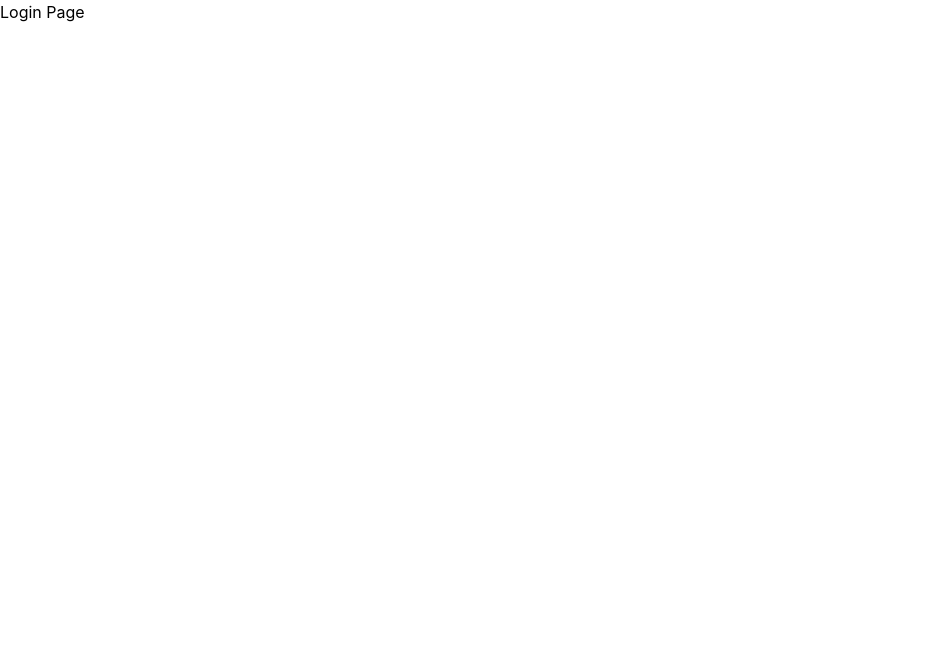
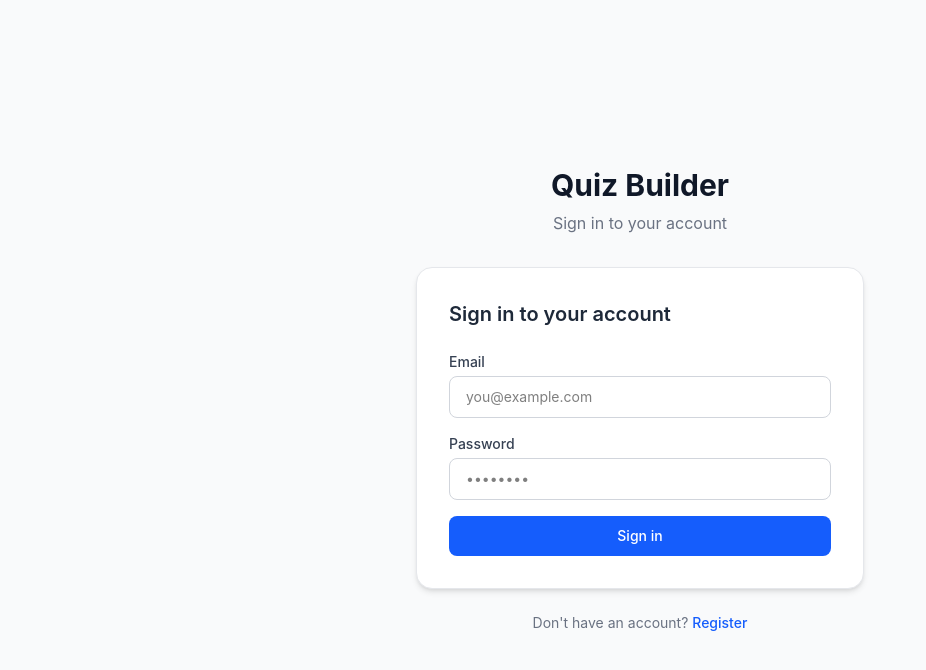
Before and after one commit to xxFREESHROUDxx/quiz-frontend, a React (Vite) app: page /login in a window 1280 px wide. Shown: the top 670 px of the page, without its empty margins (0-926 px from the left). Built offline with nearby package versions, Linux system fonts and the light colour scheme.

Commit message:
feat: add authentication and routing components, implement login functionality, and define route constants

```diff
--- a/src/App.tsx
+++ b/src/App.tsx
@@ -7,11 +7,12 @@ import DashboardPage from "./pages/DashboardPage";
 import PrivateRoute from "./components/PrivateRoute";
 import CreateQuizPage from "./pages/CreateQuizPage";
 import EditQuizPage from "./pages/EditQuizPage";
+import { WEB_ROUTES } from "./constants/webRoutes";
 
 function RootRedirect() {
   const { token } = useAuth();
 
-  return token ? <Navigate to="/dashboard" /> : <Navigate to="/login" />;
+  return token ? <Navigate to={WEB_ROUTES.DASHBOARD} /> : <Navigate to={WEB_ROUTES.LOGIN} />;
 }
 
 export default function App() {
@@ -20,16 +21,16 @@ export default function App() {
       <AuthProvider>
         <Routes>
           {/* Root redirect */}
-          <Route path="/" element={<RootRedirect />} />
+          <Route path={WEB_ROUTES.HOME} element={<RootRedirect />} />
 
           {/* Public routes */}
-          <Route path="/login" element={<LoginPage />} />
-          <Route path="/register" element={<RegisterPage />} />
-          <Route path="/q/:permalink" element={<TakeQuizPage />} />
+          <Route path={WEB_ROUTES.LOGIN} element={<LoginPage />} />
+          <Route path={WEB_ROUTES.REGISTER} element={<RegisterPage />} />
+          <Route path={WEB_ROUTES.PERMALINK} element={<TakeQuizPage />} />
 
           {/* Protected routes */}
           <Route
-            path="/dashboard"
+            path={WEB_ROUTES.DASHBOARD}
             element={
               <PrivateRoute>
                 <DashboardPage />
@@ -38,7 +39,7 @@ export default function App() {
           />
 
           <Route
-            path="/quizzes/new"
+            path={WEB_ROUTES.CREATE_QUIZ}
             element={
               <PrivateRoute>
                 <CreateQuizPage />
@@ -47,7 +48,7 @@ export default function App() {
           />
 
           <Route
-            path="/quizzes/:id/edit"
+            path={WEB_ROUTES.EDIT_QUIZ}
             element={
               <PrivateRoute>
                 <EditQuizPage />
@@ -56,7 +57,7 @@ export default function App() {
           />
 
           {/* Catch all route */}
-          <Route path="*" element={<Navigate to="/" replace />} />
+          <Route path="*" element={<Navigate to={WEB_ROUTES.HOME} replace />} />
         </Routes>
       </AuthProvider>
     </BrowserRouter>
--- /dev/null
+++ b/src/components/AuthLayout.tsx
@@ -0,0 +1,46 @@
+import type { FunctionComponent, ReactNode } from "react";
+import { Link } from "react-router-dom";
+
+interface AuthLayoutProps {
+  title: string;
+  subtitle: string;
+  subtitleLinkText: string;
+  subtitleLinkHref: string;
+  children: ReactNode;
+}
+
+const AuthLayout: FunctionComponent<AuthLayoutProps> = ({
+  title,
+  subtitle,
+  subtitleLinkText,
+  subtitleLinkHref,
+  children,
+}) => {
+  return (
+    <div className="min-h-screen bg-gray-50 flex items-center justify-center px-4">
+      <div className="w-full max-w-md">
+        {/* Header */}
+        <div className="text-center mb-8">
+          <h1 className="text-3xl font-bold text-gray-900">Quiz Builder</h1>
+          <p className="text-gray-500 mt-2">{title}</p>
+        </div>
+
+        {/* Card */}
+        <div className="bg-white rounded-2xl shadow-md border border-gray-200 p-8">
+          <h2 className="text-xl font-semibold text-gray-800 mb-6">{title}</h2>
+          {children}
+        </div>
+
+        {/* Bottom Link */}
+        <p className="text-center text-sm text-gray-500 mt-6">
+          {subtitle}&nbsp;
+          <Link to={subtitleLinkHref} className="text-blue-600 hover:underline font-medium">
+            {subtitleLinkText}
+          </Link>
+        </p>
+      </div>
+    </div>
+  );
+};
+
+export default AuthLayout;
--- /dev/null
+++ b/src/components/Button.tsx
@@ -0,0 +1,53 @@
+import type { ButtonHTMLAttributes, ReactNode } from "react";
+
+interface Props extends ButtonHTMLAttributes<HTMLButtonElement> {
+  children: ReactNode;
+  isLoading?: boolean;
+  variant?: "primary" | "danger" | "ghost";
+  fullWidth?: boolean;
+}
+
+export default function Button({
+  children,
+  isLoading,
+  variant = "primary",
+  fullWidth = false,
+  disabled,
+  ...props
+}: Props) {
+  const base =
+    "inline-flex items-center cursor-pointer justify-center px-4 py-2.5 rounded-lg text-sm font-medium transition disabled:opacity-50 disabled:cursor-not-allowed";
+
+  const variants = {
+    primary: "bg-blue-600 text-white hover:bg-blue-700 active:bg-blue-800",
+    danger: "bg-red-500 text-white hover:bg-red-600 active:bg-red-700",
+    ghost: "bg-gray-100 text-gray-700 hover:bg-gray-200 active:bg-gray-300",
+  };
+
+  return (
+    <button
+      className={`${base} ${variants[variant]} ${fullWidth ? "w-full" : ""}`}
+      disabled={disabled || isLoading}
+      {...props}
+    >
+      {isLoading ? (
+        <span className="flex items-center gap-2">
+          <svg className="animate-spin h-4 w-4" viewBox="0 0 24 24" fill="none">
+            <circle
+              className="opacity-25"
+              cx="12"
+              cy="12"
+              r="10"
+              stroke="currentColor"
+              strokeWidth="4"
+            />
+            <path className="opacity-75" fill="currentColor" d="M4 12a8 8 0 018-8v8z" />
+          </svg>
+          Loading...
+        </span>
+      ) : (
+        children
+      )}
+    </button>
+  );
+}
--- /dev/null
+++ b/src/components/FormInput.tsx
@@ -0,0 +1,27 @@
+import { forwardRef, type InputHTMLAttributes } from "react";
+
+interface Props extends InputHTMLAttributes<HTMLInputElement> {
+  label: string;
+  error?: string;
+}
+
+const FormInput = forwardRef<HTMLInputElement, Props>(({ label, error, ...props }, ref) => {
+  return (
+    <div className="flex flex-col gap-1">
+      <label className="text-sm font-medium text-gray-700">{label}</label>
+      <input
+        ref={ref}
+        className={`w-full px-4 py-2.5 rounded-lg border text-sm outline-none transition
+            focus:ring-2 focus:ring-blue-500 focus:border-blue-500
+            ${
+              error ? "border-red-400 bg-red-50" : "border-gray-300 bg-white hover:border-gray-400"
+            }`}
+        {...props}
+      />
+      {error && <p className="text-xs text-red-500 mt-0.5">{error}</p>}
+    </div>
+  );
+});
+
+FormInput.displayName = "FormInput";
+export default FormInput;
--- a/src/components/PrivateRoute.tsx
+++ b/src/components/PrivateRoute.tsx
@@ -1,6 +1,7 @@
 import type { ReactNode } from "react";
 import { useAuth } from "../context/AuthContext";
 import { Navigate } from "react-router-dom";
+import { WEB_ROUTES } from "../constants/webRoutes";
 
 interface Props {
   children: ReactNode;
@@ -10,7 +11,7 @@ export default function PrivateRoute({ children }: Props) {
   const { token } = useAuth();
 
   if (!token) {
-    return <Navigate to="/login" />;
+    return <Navigate to={WEB_ROUTES.LOGIN} />;
   }
 
   return <>{children}</>;
--- /dev/null
+++ b/src/constants/apiRoutes.ts
@@ -0,0 +1,11 @@
+// API (backend) route constants
+export const API_ROUTES = {
+  AUTH: {
+    REGISTER: "/auth/register",
+    LOGIN: "/auth/login",
+    ME: "/auth/me",
+  },
+  QUIZZES: {
+    ROOT: "/quizzes",
+  },
+};
--- /dev/null
+++ b/src/constants/webRoutes.ts
@@ -0,0 +1,9 @@
+export const WEB_ROUTES = {
+  LOGIN: "/login",
+  REGISTER: "/register",
+  DASHBOARD: "/dashboard",
+  CREATE_QUIZ: "/quizzes/create",
+  EDIT_QUIZ: "/quizzes/:id/edit",
+  PERMALINK: "/q/:permalink",
+  HOME: "/",
+};
--- a/src/lib/apiFetch.ts
+++ b/src/lib/apiFetch.ts
@@ -1,4 +1,4 @@
-const BASE_URL = "http://localhost:3000";
+const BASE_URL = import.meta.env.VITE_API_BASE_URL;
 
 type ApiFetchOptions = RequestInit & {
   token?: string | null;
@@ -25,7 +25,6 @@ export async function apiFetch<T>(path: string, options: ApiFetchOptions = {}):
     const error = await response.json().catch(() => ({
       message: "Something went wrong",
     }));
-
     throw new Error(error.message || `HTTP error ${response.status}`);
   }
 
--- a/src/pages/LoginPage.tsx
+++ b/src/pages/LoginPage.tsx
@@ -1,3 +1,88 @@
+import { z } from "zod";
+import { useAuth } from "../context/AuthContext";
+import { useNavigate } from "react-router-dom";
+import { useState } from "react";
+import { apiFetch } from "../lib/apiFetch";
+import AuthLayout from "../components/AuthLayout";
+import FormInput from "../components/FormInput";
+import Button from "../components/Button";
+import { useForm } from "react-hook-form";
+import { zodResolver } from "@hookform/resolvers/zod";
+import { WEB_ROUTES } from "../constants/webRoutes";
+
+const schema = z.object({
+  email: z.string().email("Please enter a valid email address"),
+  password: z.string().min(6, "Password must be at least 6 characters long"),
+});
+
+type FormValues = z.infer<typeof schema>;
+
 export default function LoginPage() {
-  return <div>Login Page</div>;
+  const { login } = useAuth();
+  const navigate = useNavigate();
+  const [serverError, setServerError] = useState<string | null>(null);
+
+  const {
+    register,
+    handleSubmit,
+    formState: { errors, isSubmitting },
+  } = useForm<FormValues>({
+    resolver: zodResolver(schema),
+  });
+
+  const onSubmit = async (data: FormValues) => {
+    setServerError(null);
+
+    try {
+      const { accessToken } = await apiFetch<{ accessToken: string }>("/auth/login", {
+        method: "POST",
+        body: JSON.stringify(data),
+      });
+
+      const user = await apiFetch<{ id: string; email: string }>("/auth/me", {
+        token: accessToken,
+      });
+
+      login(accessToken, user);
+      navigate(WEB_ROUTES.DASHBOARD, { replace: true });
+    } catch (err) {
+      setServerError(err instanceof Error ? err.message : "Login failed");
+    }
+  };
+
+  return (
+    <AuthLayout
+      title="Sign in to your account"
+      subtitle="Don't have an account?"
+      subtitleLinkText="Register"
+      subtitleLinkHref="/register"
+    >
+      <form onSubmit={handleSubmit(onSubmit)} className="flex flex-col gap-4">
+        <FormInput
+          label="Email"
+          type="email"
+          placeholder="you@example.com"
+          error={errors.email?.message}
+          {...register("email")}
+        />
+        <FormInput
+          label="Password"
+          type="password"
+          placeholder="••••••••"
+          error={errors.password?.message}
+          {...register("password")}
+        />
+
+        {serverError && (
+          <div className="text-sm text-red-600 bg-red-50 border border-red-200 rounded-lg px-4 py-3">
+            {serverError}
+          </div>
+        )}
+
+        <Button type="submit" isLoading={isSubmitting} fullWidth>
+          Sign in
+        </Button>
+      </form>
+    </AuthLayout>
+  );
 }
```
Also changed, not shown: 1 other file (tests, documents, lock files or other folders).
